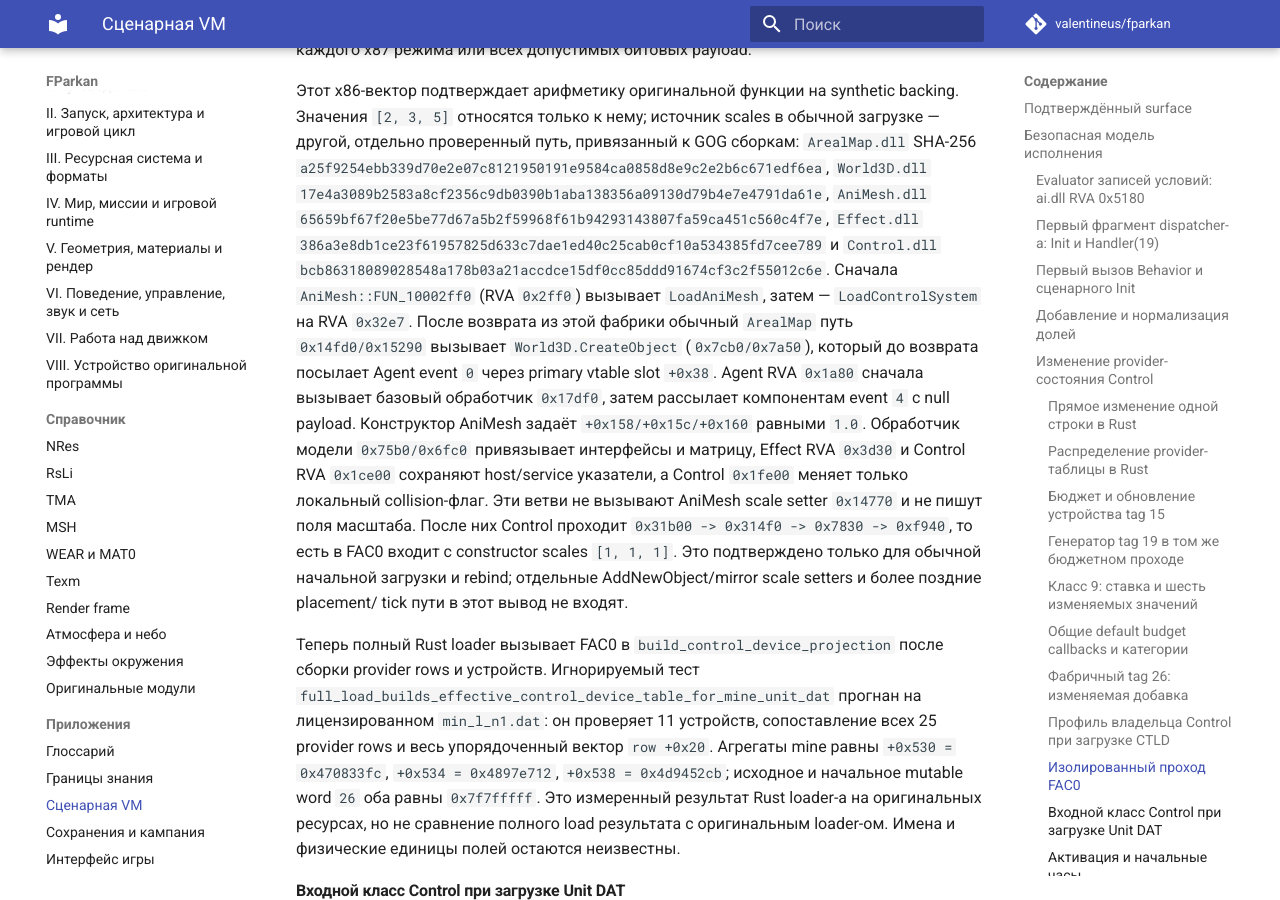
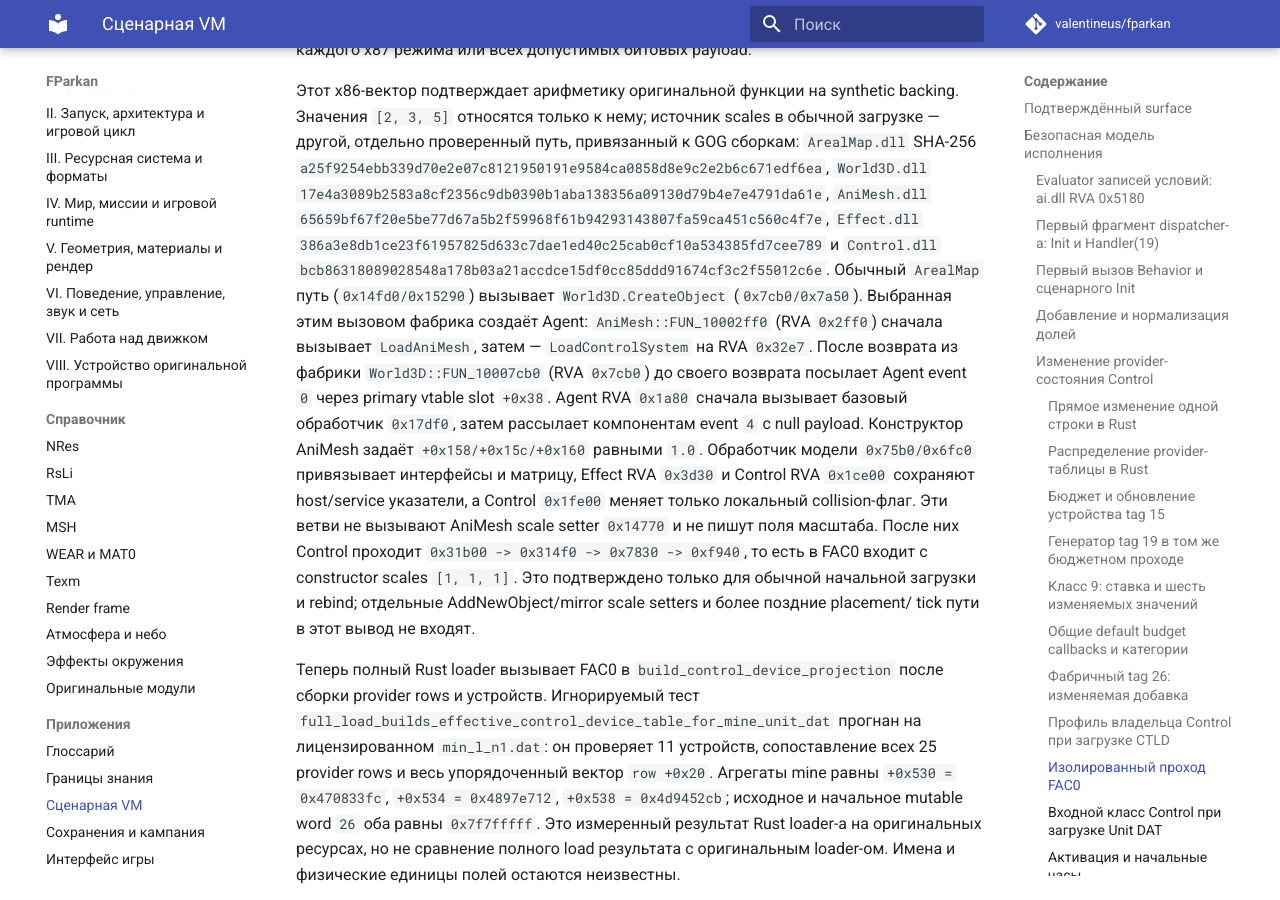
Before and after one commit to valentineus/fparkan, an MkDocs documentation site: the page built from docs/appendices/script-vm.md, in a window 1280 px wide and 900 px high, scrolled down 25499 px. Built offline with MkDocs 1.6.1 and Material for MkDocs 9.7.7, drawn with Linux system fonts in a browser that asks for light colours; comment, search, counter and statistics services are not loaded.

Commit message:
docs(runtime): clarify Control load callback order

```diff
--- a/docs/appendices/script-vm.md
+++ b/docs/appendices/script-vm.md
@@ -1088,13 +1088,14 @@ backing. Значения `[2, 3, 5]` относятся только к нем
 `AniMesh.dll` `65659bf67f20e5be77d67a5b2f59968f61b94293143807fa59ca451c560c4f7e`,
 `Effect.dll` `386a3e8db1ce23f61957825d633c7dae1ed40c25cab0cf10a534385fd7cee789`
 и `Control.dll` `bcb86318089028548a178b03a21accdce15df0cc85ddd91674cf3c2f55012c6e`.
-Сначала `AniMesh::FUN_10002ff0` (RVA `0x2ff0`) вызывает `LoadAniMesh`, затем —
-`LoadControlSystem` на RVA `0x32e7`. После возврата из этой фабрики обычный
-`ArealMap` путь `0x14fd0/0x15290` вызывает `World3D.CreateObject`
-(`0x7cb0/0x7a50`), который до возврата посылает Agent event `0` через primary
-vtable slot `+0x38`. Agent RVA `0x1a80` сначала вызывает базовый обработчик
-`0x17df0`, затем рассылает компонентам event `4` с null payload. Конструктор
-AniMesh задаёт `+0x158/+0x15c/+0x160` равными `1.0`.
+Обычный `ArealMap` путь (`0x14fd0/0x15290`) вызывает `World3D.CreateObject`
+(`0x7cb0/0x7a50`). Выбранная этим вызовом фабрика создаёт Agent:
+`AniMesh::FUN_10002ff0` (RVA `0x2ff0`) сначала вызывает `LoadAniMesh`, затем —
+`LoadControlSystem` на RVA `0x32e7`. После возврата из фабрики
+`World3D::FUN_10007cb0` (RVA `0x7cb0`) до своего возврата посылает Agent event
+`0` через primary vtable slot `+0x38`. Agent RVA `0x1a80` сначала вызывает
+базовый обработчик `0x17df0`, затем рассылает компонентам event `4` с null
+payload. Конструктор AniMesh задаёт `+0x158/+0x15c/+0x160` равными `1.0`.
 Обработчик модели `0x75b0/0x6fc0` привязывает интерфейсы и матрицу, Effect RVA
 `0x3d30` и Control RVA `0x1ce00` сохраняют host/service указатели, а Control
 `0x1fe00` меняет только локальный collision-флаг. Эти ветви не вызывают AniMesh
```
